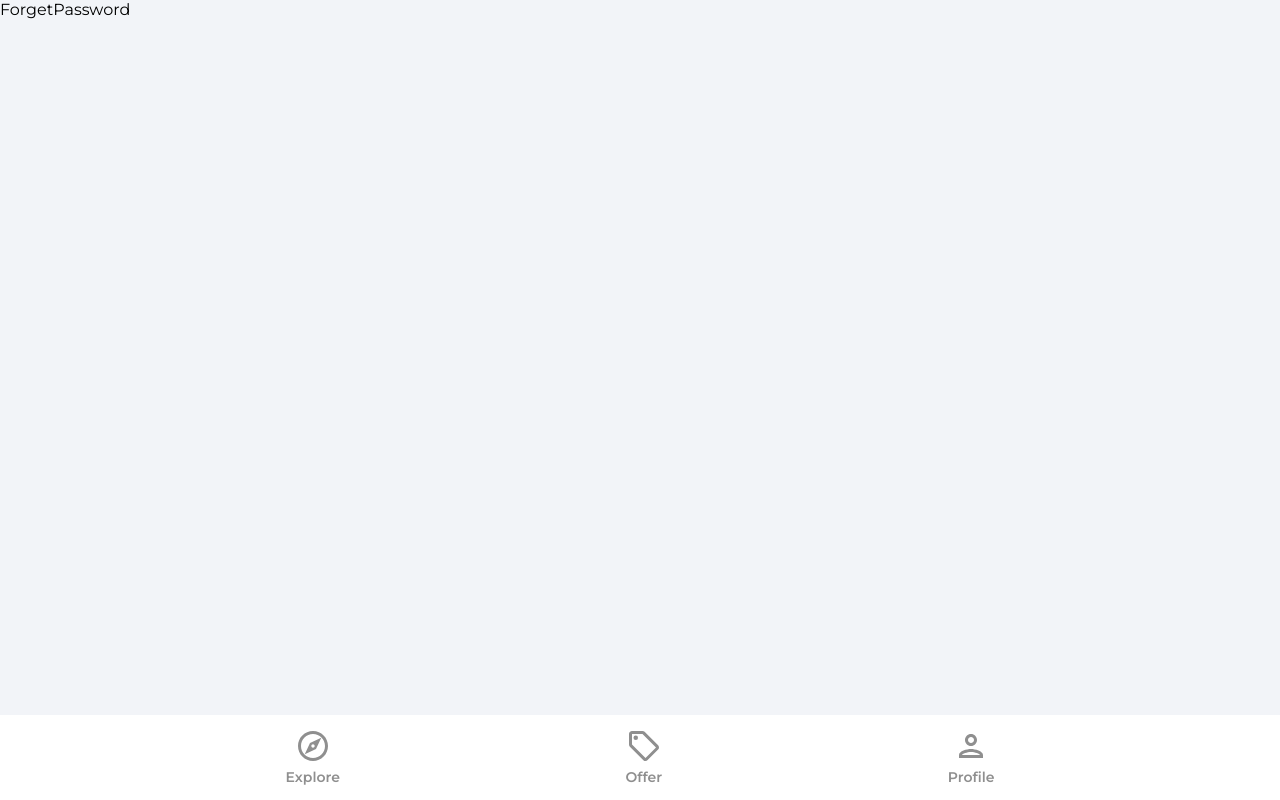
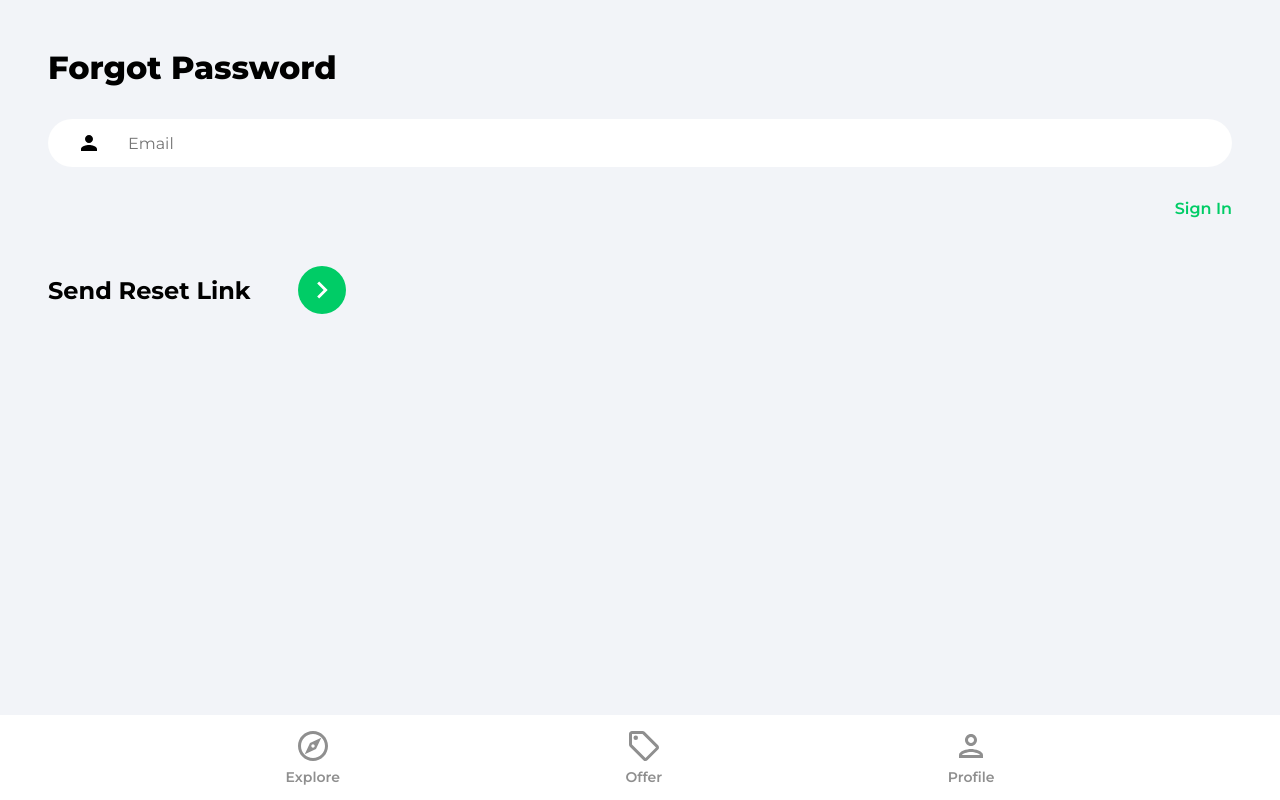
Before and after one commit to gradder7/housemarketplace-React-Firebase-app, a React (Create React App) app: page /forgot-password in a window 1280 px wide. Built offline with nearby package versions, Linux system fonts and the light colour scheme.

Commit message:
ForgetPassword functionality

```diff
--- a/src/App.js
+++ b/src/App.js
@@ -3,12 +3,13 @@ import Navbar from "./components/Navbar";
 import Explore from "./pages/Explore";
 import { ToastContainer } from "react-toastify";
 import "react-toastify/dist/ReactToastify.css";
-import ForgetPassword from "./pages/ForgetPassword";
 import Offers from "./pages/Offers";
 import Profile from "./pages/Profile";
 import SignIn from "./pages/SignIn";
 import SignUp from "./pages/SignUp";
 import PrivateRoute from "./components/PrivateRoute";
+import ForgotPassword from "./pages/ForgotPassword";
+
 function App() {
   return (
     <>
@@ -30,7 +31,7 @@ function App() {
 
           <Route path="/sign-in" element={<SignIn />} />
           <Route path="/sign-up" element={<SignUp />} />
-          <Route path="/forgot-password" element={<ForgetPassword />} />
+          <Route path="/forgot-password" element={<ForgotPassword/>} />
         </Routes>
         {/* navbar component */}
         <Navbar />
--- a/src/pages/ForgetPassword.jsx
+++ /dev/null
@@ -1,7 +0,0 @@
-import React from 'react'
-
-export default function ForgetPassword() {
-  return (
-    <div>ForgetPassword</div>
-  )
-}
--- /dev/null
+++ b/src/pages/ForgotPassword.jsx
@@ -0,0 +1,54 @@
+import { useState } from "react";
+import { Link } from "react-router-dom";
+import { getAuth, sendPasswordResetEmail } from "firebase/auth";
+import { toast } from "react-toastify";
+import { ReactComponent as ArrowRightIcon } from "../assets/svg/keyboardArrowRightIcon.svg";
+
+function ForgotPassword() {
+  const [email, setEmail] = useState("");
+
+  const onChange = (e) => setEmail(e.target.value);
+
+  const onSubmit = async (e) => {
+    e.preventDefault();
+    try {
+      const auth = getAuth();
+      await sendPasswordResetEmail(auth, email);
+      toast.success("Email was sent");
+    } catch (error) {
+      toast.error("Could not send reset email");
+    }
+  };
+
+  return (
+    <div className="pageContainer">
+      <header>
+        <p className="pageHeader">Forgot Password</p>
+      </header>
+
+      <main>
+        <form onSubmit={onSubmit}>
+          <input
+            type="email"
+            className="emailInput"
+            placeholder="Email"
+            id="email"
+            value={email}
+            onChange={onChange}
+          />
+          <Link className="forgotPasswordLink" to="/sign-in">
+            Sign In
+          </Link>
+
+          <div className="signInBar">
+            <div className="signInText">Send Reset Link</div>
+            <button className="signInButton">
+              <ArrowRightIcon fill="#ffffff" width="34px" height="34px" />
+            </button>
+          </div>
+        </form>
+      </main>
+    </div>
+  );
+}
+export default ForgotPassword;
--- a/src/pages/SignIn.jsx
+++ b/src/pages/SignIn.jsx
@@ -54,16 +54,8 @@ export default function SignIn() {
         });
       }
     } catch (error) {
-      // toast.error('Invalid Credential');
-      toast("Invalid Credential", {
-        position: "top-right",
+      toast.error("Invalid Credential", {
         autoClose: 2000,
-        hideProgressBar: false,
-        closeOnClick: true,
-        pauseOnHover: true,
-        draggable: true,
-        progress: undefined,
-        theme: "colored",
       });
     }
   };
--- a/src/pages/SignUp.jsx
+++ b/src/pages/SignUp.jsx
@@ -70,6 +70,16 @@ export default function SignUp() {
       await setDoc(doc(db, "users", user.uid), formDataCpy);
       // after where to navigate
       navigate("/");
+           toast.success("Signed Up SucessFully! ", {
+             position: "top-right",
+             autoClose: 2000,
+             hideProgressBar: false,
+             closeOnClick: true,
+             pauseOnHover: true,
+             draggable: true,
+             progress: undefined,
+             theme: "colored",
+           });
     } catch (error) {
       // console.log(error);
       toast.error('Something went Wrong Plzz try again!',{
```
Lines whose indentation alone changed are shown as unchanged.
